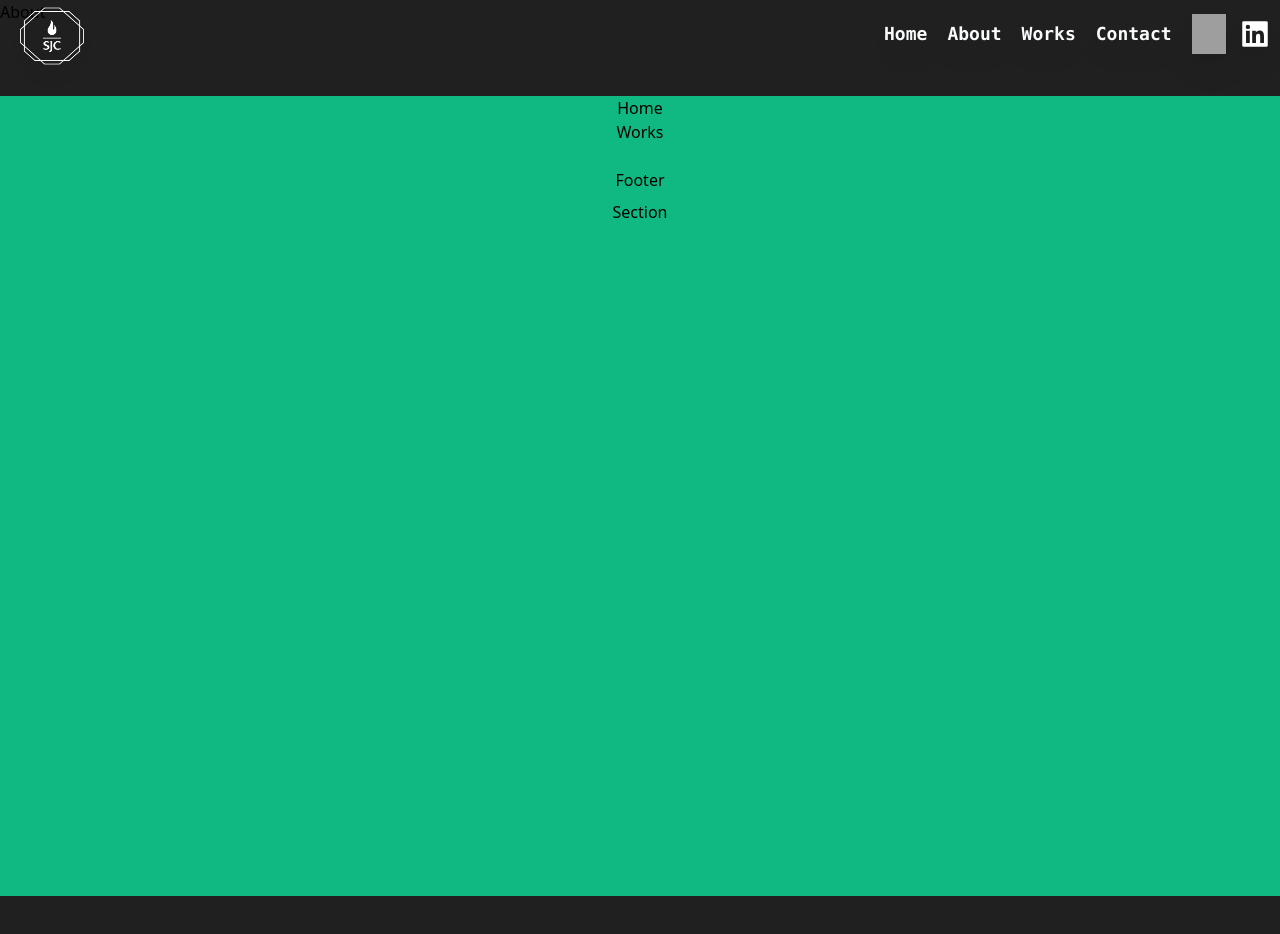
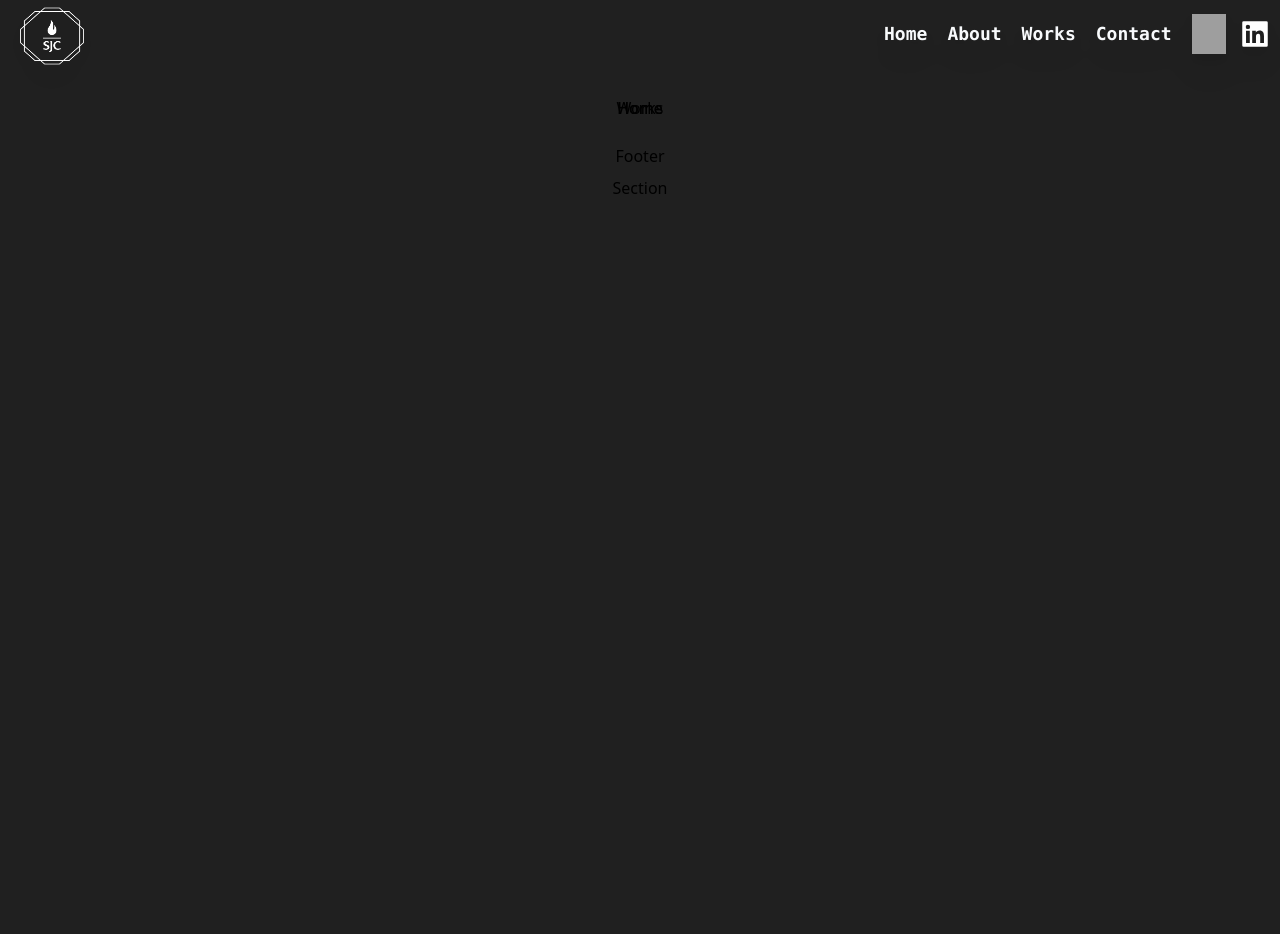
Before and after one commit to sjcrippa/portfolio-2023, a React (Vite) app: page / in a window 1280 px wide. Shown: the top 934 px of the page. Built offline with nearby package versions, Linux system fonts and the light colour scheme; grey boxes are pictures that could not be loaded.

Commit message:
just detail

```diff
--- a/src/components/About.jsx
+++ b/src/components/About.jsx
@@ -2,7 +2,13 @@ import React from 'react'
 
 const About = () => {
     return (
-        <div>About</div>
+        <>
+            <div className='w-full absolute -z-10 mx-auto mt-24'>
+                <div className='h-[100vh] text-center'>
+                    <p>Home</p>
+                </div>
+            </div>
+        </>
     )
 }
 
--- a/src/components/Home.jsx
+++ b/src/components/Home.jsx
@@ -3,7 +3,7 @@ import React from 'react';
 const Home = () => {
     return (
         <>
-            <div className='w-full absolute -z-10 mx-auto bg-emerald-500 mt-24'>
+            <div className='w-full absolute -z-10 mx-auto mt-24'>
                 <div className='h-[100vh] text-center'>
                     <p>Home</p>
                 </div>
```
